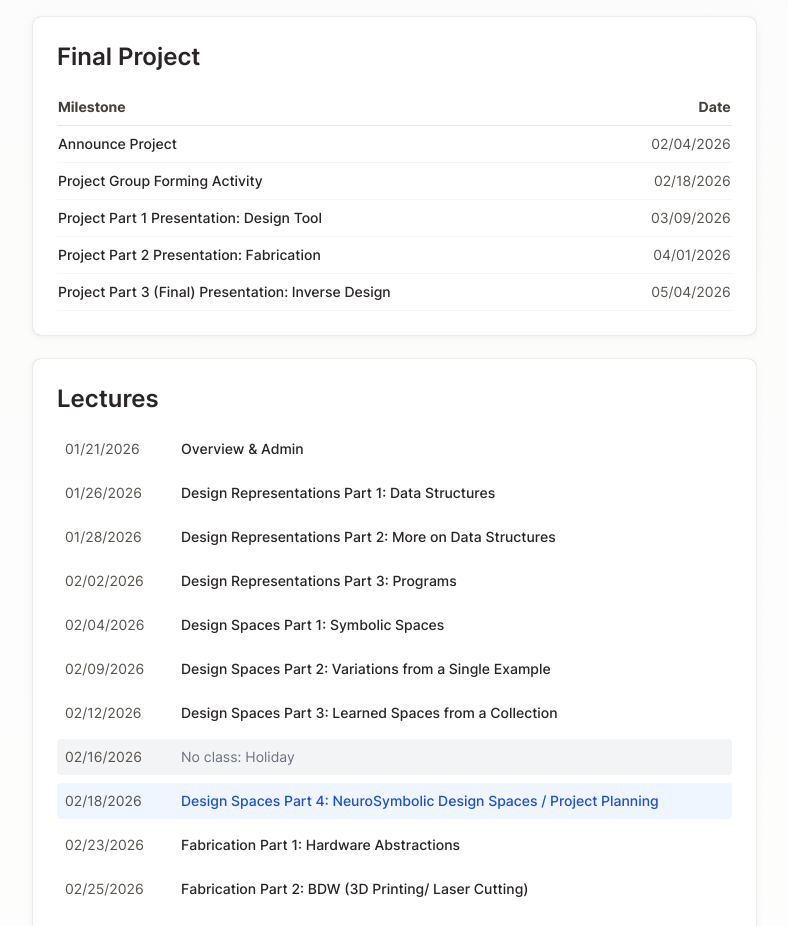
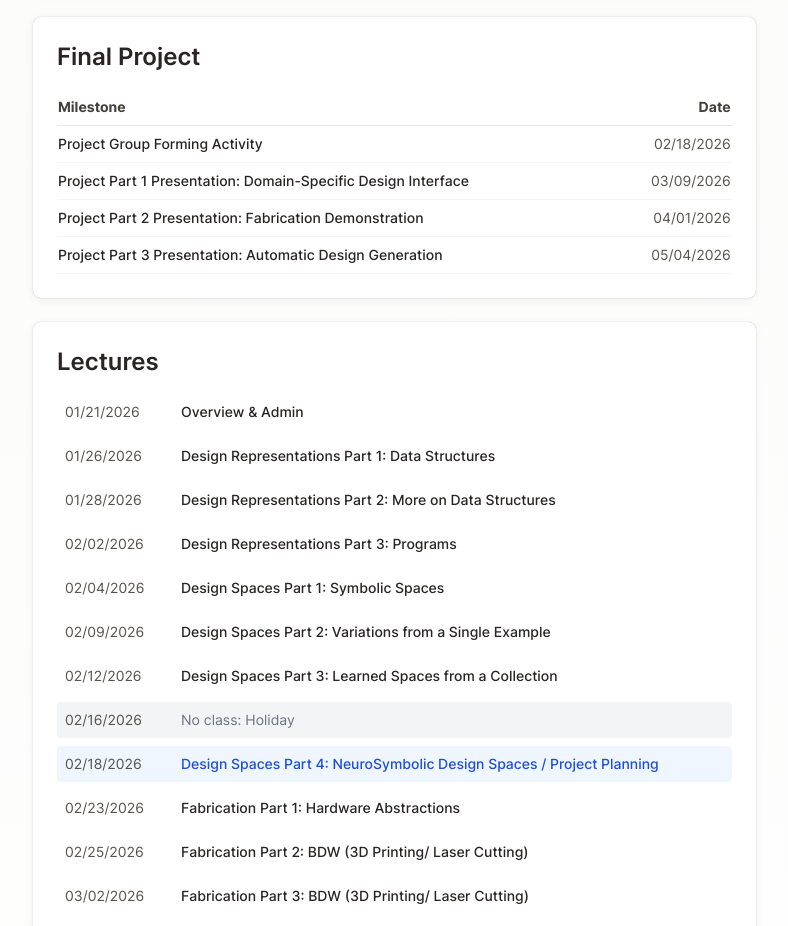
Before and after one commit to cdg-lab/cdg-website, a Next.js app: page /courses/csci1953b-spring2026 in a window 1280 px wide. Shown: the part 1160-2086 px from the top of the page, without its empty margins (57-845 px from the left). Built offline with nearby package versions, Linux system fonts and the light colour scheme.

Commit message:
fix: edit project milestones

```diff
--- a/src/app/(course)/courses/csci1953b-spring2026/page.tsx
+++ b/src/app/(course)/courses/csci1953b-spring2026/page.tsx
@@ -44,7 +44,6 @@ const assignments: Assignment[] = [
 ];
 
 const projectMilestones: ProjectMilestone[] = [
-  { id: 'announce', name: 'Announce Project', date: '02/04/2026' },
   {
     id: 'groupForming',
     name: 'Project Group Forming Activity',
@@ -52,17 +51,17 @@ const projectMilestones: ProjectMilestone[] = [
   },
   {
     id: 'part1',
-    name: 'Project Part 1 Presentation: Design Tool',
+    name: 'Project Part 1 Presentation: Domain-Specific Design Interface',
     date: '03/09/2026',
   },
   {
     id: 'part2',
-    name: 'Project Part 2 Presentation: Fabrication',
+    name: 'Project Part 2 Presentation: Fabrication Demonstration',
     date: '04/01/2026',
   },
   {
     id: 'part3',
-    name: 'Project Part 3 (Final) Presentation: Inverse Design',
+    name: 'Project Part 3 Presentation: Automatic Design Generation',
     date: '05/04/2026',
   },
 ];
```
